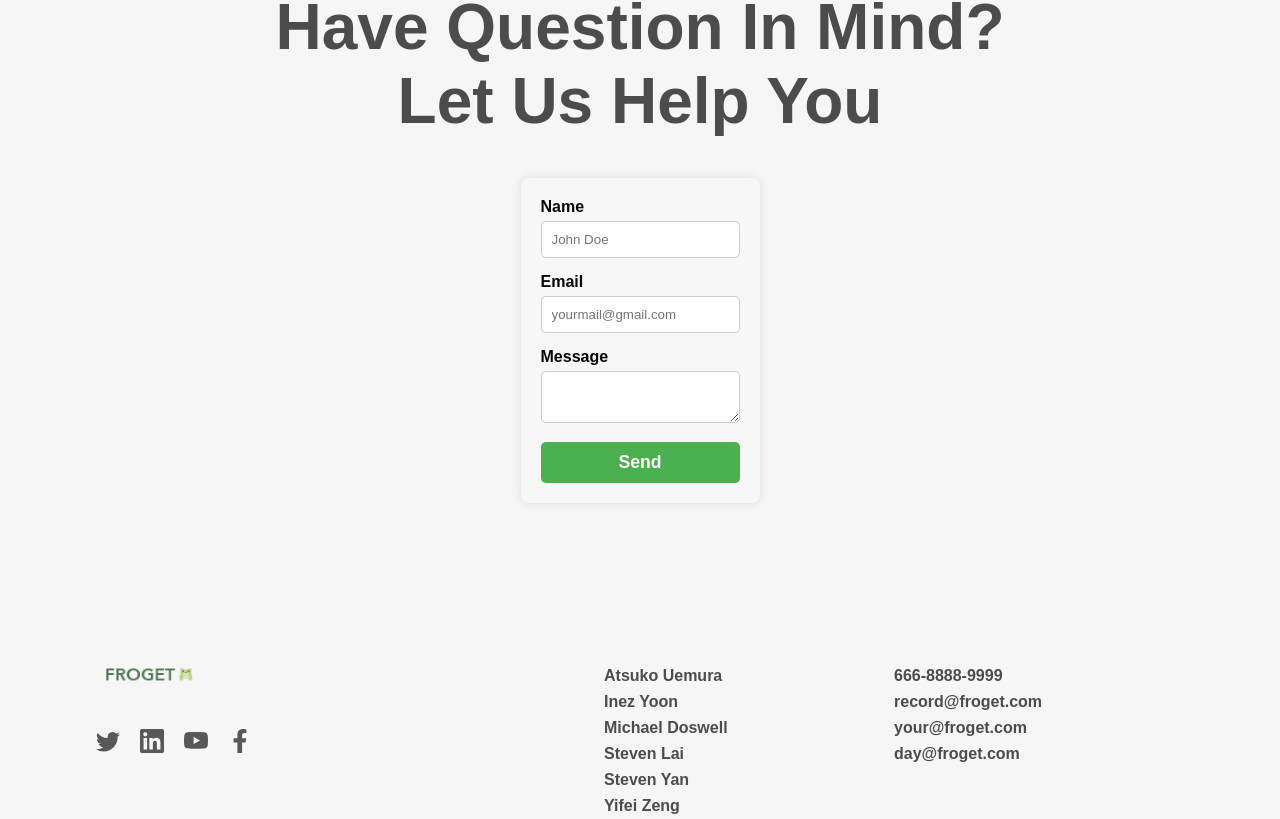
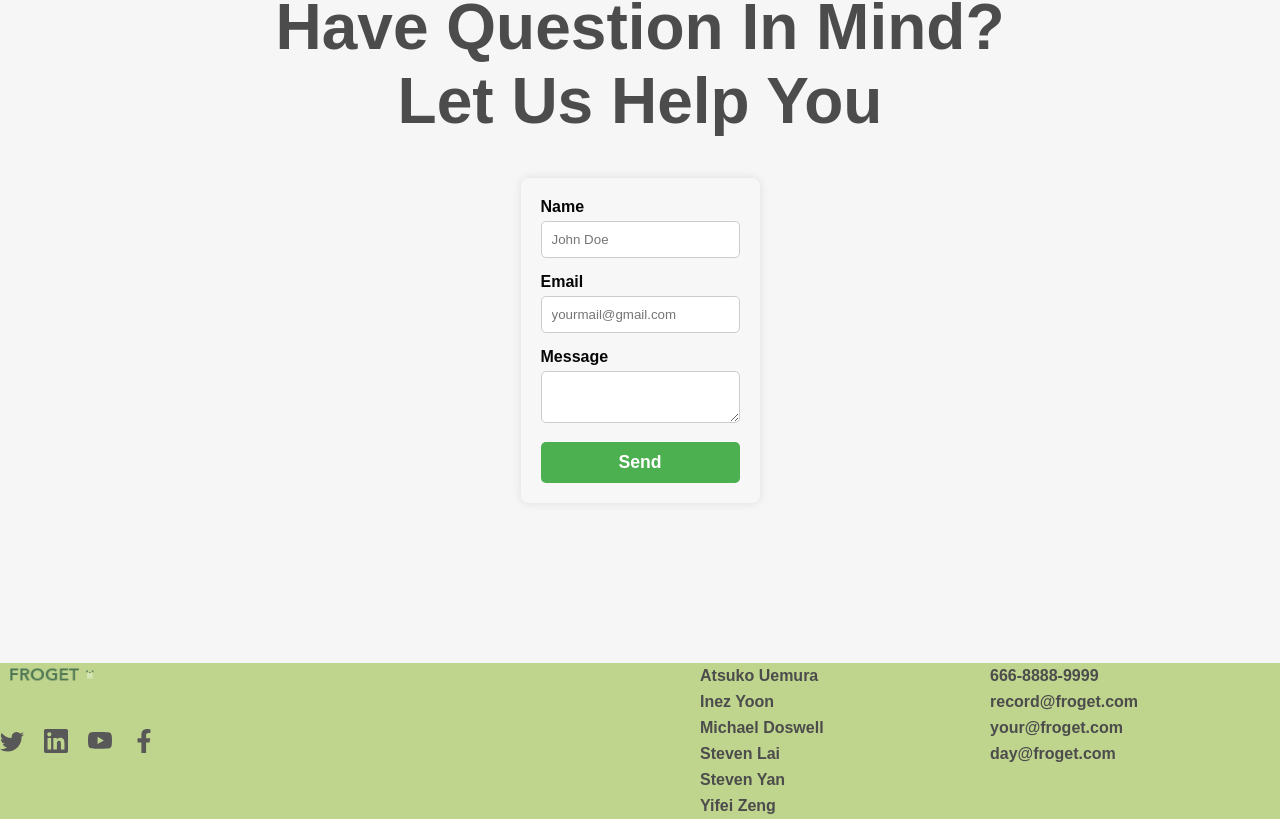
Before and after one commit to thebiggest0/QDS-group-11, a React (Vite) app: page / in a window 1280 px wide. Shown: the part 3934-4753 px from the top of the page. Built offline with nearby package versions, Linux system fonts and the light colour scheme; no server answers.

Commit message:
Change footer color

```diff
--- a/src/scenes/about/about.css
+++ b/src/scenes/about/about.css
@@ -12,7 +12,7 @@ img {
 
 #about {
     min-height: 100vh;
-    width: 85vw;
+    width: 100%;
     max-width: 1900px;
     margin: 0rem auto;
 }
@@ -89,7 +89,6 @@ body {
 }
 
 .form-container {
-    /* max-width: 500px; */
     margin: 0 auto;
     padding: 20px;
     border-radius: 8px;
@@ -126,7 +125,7 @@ body {
 }
 
 .form-container input[type="submit"]:hover {
-    background-color: #45a049;
+    background-color: #507754;
 }
 
 .footer-wrapper {
@@ -149,9 +148,6 @@ body {
     color: #585858;
 }
 
-/* .footer-section-one {
-  border: 2px solid blue;
-} */
 .footer-section-two {
     flex: 1;
     display: flex;
@@ -319,13 +315,6 @@ body {
         max-width: 80%;
     }
 
-    .home-text-section,
-    .about-section-text-container {
-        justify-content: center;
-        align-items: center;
-        margin-top: 4rem;
-    }
-
     .secondary-button {
         font-size: 1rem;
         padding: 0.8rem 2rem;
--- a/src/scenes/about/footer.jsx
+++ b/src/scenes/about/footer.jsx
@@ -7,7 +7,7 @@ import { FaFacebookF } from "react-icons/fa";
 
 const Footer = () => {
     return (
-        <div className="footer-wrapper">
+        <div className="footer-wrapper bg-primary-100">
             <div className="footer-section-one">
                 <div className="footer-logo-container">
                     <img src={Logo} alt="" />
```
